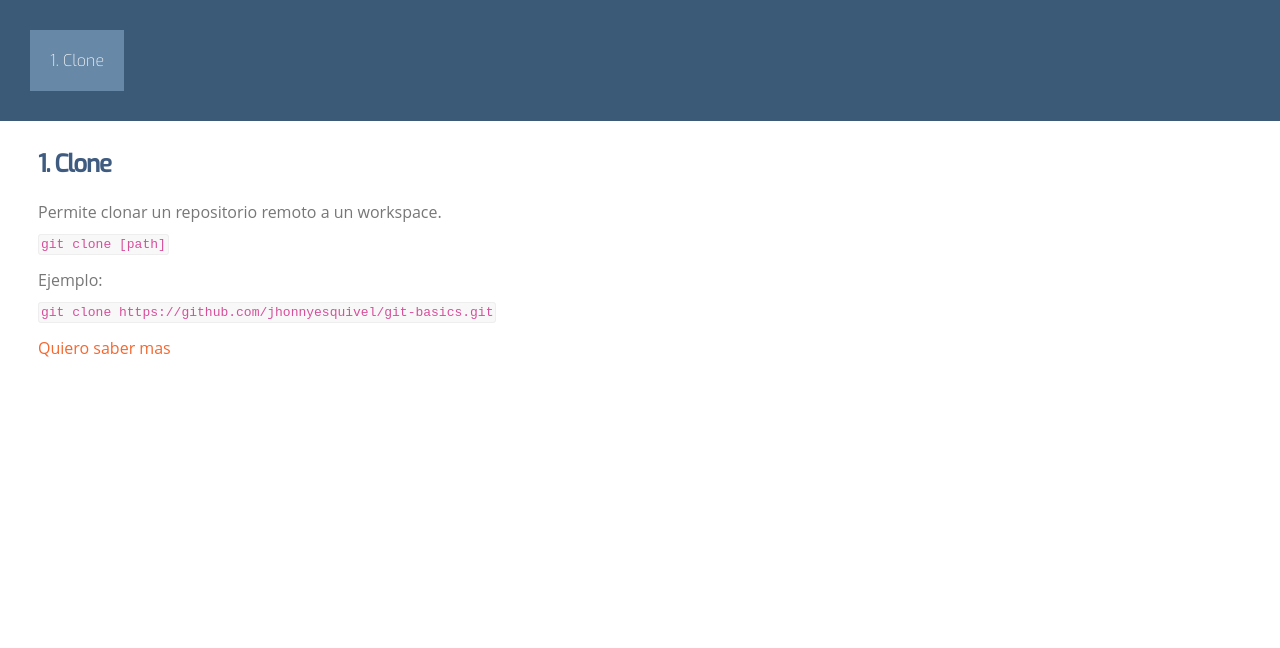
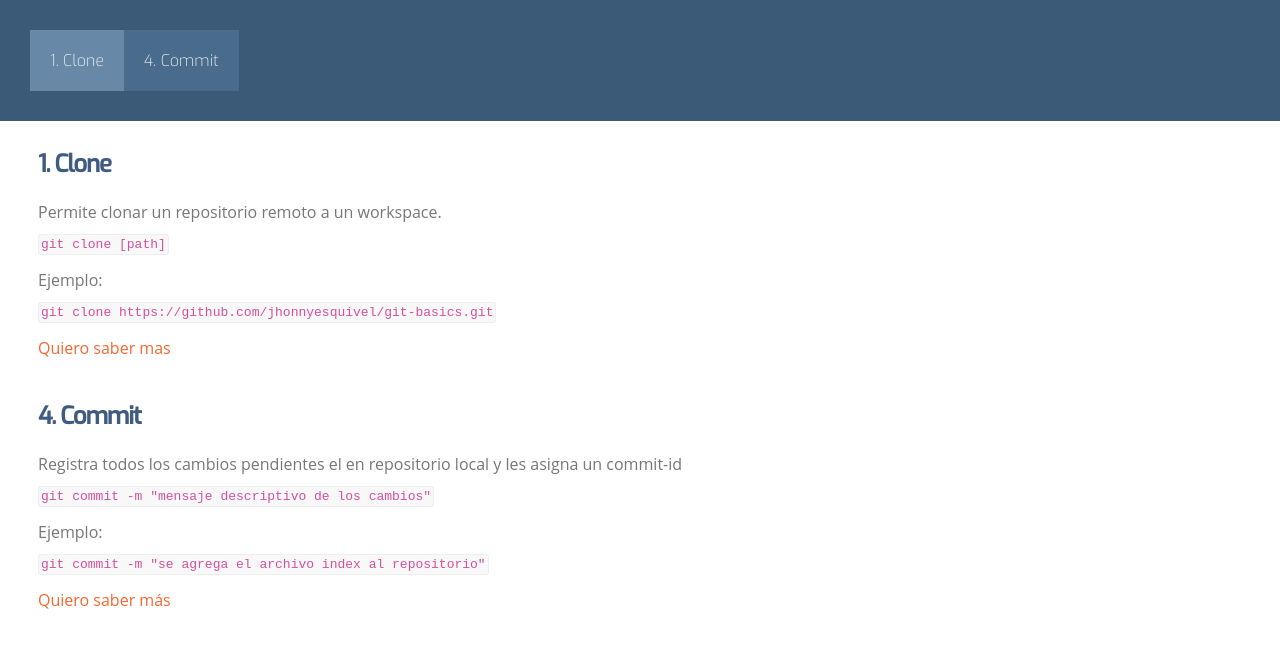
Before and after one commit to jhonnyesquivel/git-basics, a website: page index.html in a window 1280 px wide. Drawn offline with nearby package versions, Linux system fonts and the light colour scheme; a web font is replaced by a local one.

Commit message:
article4

```diff
--- a/index.html
+++ b/index.html
@@ -14,6 +14,7 @@
     <div class="padded">
       <ul>
         <li><a id="link1" class="nav-section1" href="#section1">1. Clone</a></li>
+        <li><a id="link4" class="nav-section4" href="#section4">4. Commit</a></li>
       </ul>
     </div>
   </nav>
@@ -27,7 +28,14 @@
 
     <p><a href="https://git-scm.com/docs/git-clone">Quiero saber mas</a></p>
   </article>
-
+  <article>
+    <h1 id="section4">4. Commit</h1>
+    <p>Registra todos los cambios pendientes el en repositorio local y les asigna un commit-id</p>
+    <code> git commit -m "mensaje descriptivo de los cambios" </code>
+    <p>Ejemplo:</p>
+    <code> git commit -m "se agrega el archivo index al repositorio"</code>
+    <p><a href="https://git-scm.com/docs/git-commit">Quiero saber más</a></p>
+  </article>
   <script src="https://code.jquery.com/jquery-3.5.0.min.js"
     integrity="sha256-xNzN2a4ltkB44Mc/Jz3pT4iU1cmeR0FkXs4pru/JxaQ=" crossorigin="anonymous"></script>
   <script src='./js/main.js'></script>
```
